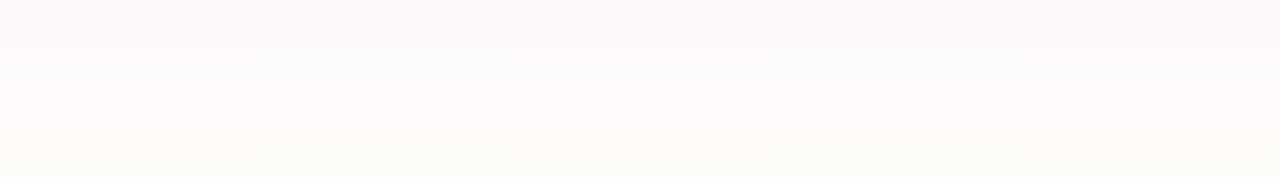
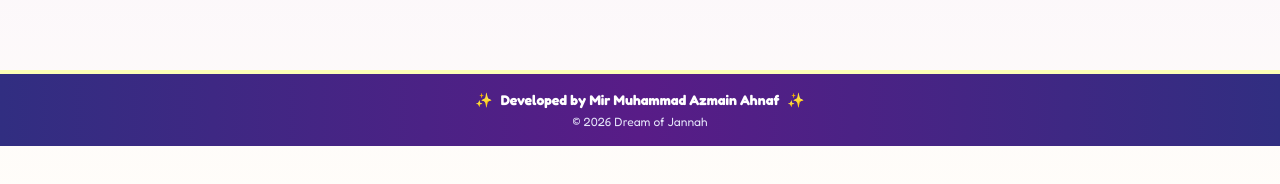
Before and after one commit to ahnaf-code/dream-of-jannah, a React (Vite) app in the folder client/: page / in a window 1280 px wide. Shown: the part 606-790 px from the top of the page. Built offline with nearby package versions, Linux system fonts and the light colour scheme; no server answers; the database is empty.

Commit message:
Make developer footer more visible and show on all pages

```diff
--- a/client/src/App.jsx
+++ b/client/src/App.jsx
@@ -211,8 +211,20 @@ export default function App() {
   if (loading && kids.length === 0) {
     return (
       <div className="flex flex-col items-center justify-center min-h-screen bg-jannah-cream text-indigo-950 font-bubble">
+        <div className="flex-grow flex flex-col items-center justify-center">
           <div className="text-4xl animate-bounce">🌟</div>
           <h2 className="text-xl font-bold mt-4">Loading Jannah Skies...</h2>
+        </div>
+        <footer className="text-center py-4 bg-gradient-to-r from-indigo-900 via-purple-900 to-indigo-900 border-t-4 border-jannah-gold w-full">
+          <div className="text-sm text-white font-bubble">
+            <div className="flex items-center justify-center gap-2 mb-1">
+              <span className="text-jannah-gold">✨</span>
+              <span className="font-bold">Developed by Mir Muhammad Azmain Ahnaf</span>
+              <span className="text-jannah-gold">✨</span>
+            </div>
+            <div className="text-xs text-jannah-lavender">© 2026 Dream of Jannah</div>
+          </div>
+        </footer>
       </div>
     );
   }
@@ -220,7 +232,8 @@ export default function App() {
   // If no kid profile is selected yet, show the beautiful Kid Selector dashboard
   if (!activeKid) {
     return (
-      <div className="min-h-screen bg-gradient-to-b from-jannah-lavender-light to-jannah-cream pb-12">
+      <div className="min-h-screen bg-gradient-to-b from-jannah-lavender-light to-jannah-cream pb-12 flex flex-col">
+        <div className="flex-grow">
           <KidSelector
             kids={kids}
             onSelectKid={(kid) => {
@@ -229,6 +242,17 @@ export default function App() {
             }}
             onAddKid={handleAddKid}
           />
+        </div>
+        <footer className="text-center py-4 mt-8 bg-gradient-to-r from-indigo-900 via-purple-900 to-indigo-900 border-t-4 border-jannah-gold">
+          <div className="text-sm text-white font-bubble">
+            <div className="flex items-center justify-center gap-2 mb-1">
+              <span className="text-jannah-gold">✨</span>
+              <span className="font-bold">Developed by Mir Muhammad Azmain Ahnaf</span>
+              <span className="text-jannah-gold">✨</span>
+            </div>
+            <div className="text-xs text-jannah-lavender">© 2026 Dream of Jannah</div>
+          </div>
+        </footer>
       </div>
     );
   }
@@ -269,9 +293,16 @@ export default function App() {
         )}
       </main>
 
-      {/* Developer Copyright Footer */}
-      <footer className="text-center py-3 mb-20 text-xs text-slate-400 font-bubble select-none">
-        &copy; 2026 Mir Muhammad Azmain Ahnaf. Developed by <span className="font-bold text-slate-500">Mir Muhammad Azmain Ahnaf</span>
+      {/* Developer Copyright Footer - Eye-catching design */}
+      <footer className="text-center py-4 mb-20 bg-gradient-to-r from-indigo-900 via-purple-900 to-indigo-900 border-t-4 border-jannah-gold">
+        <div className="text-sm text-white font-bubble">
+          <div className="flex items-center justify-center gap-2 mb-1">
+            <span className="text-jannah-gold">✨</span>
+            <span className="font-bold">Developed by Mir Muhammad Azmain Ahnaf</span>
+            <span className="text-jannah-gold">✨</span>
+          </div>
+          <div className="text-xs text-jannah-lavender">© 2026 Dream of Jannah</div>
+        </div>
       </footer>
 
       {/* Floating Bottom Bubbly Navigation Bar (Highly Kid-Friendly and Thumb-Optimized) */}
```
Lines whose indentation alone changed are shown as unchanged.
